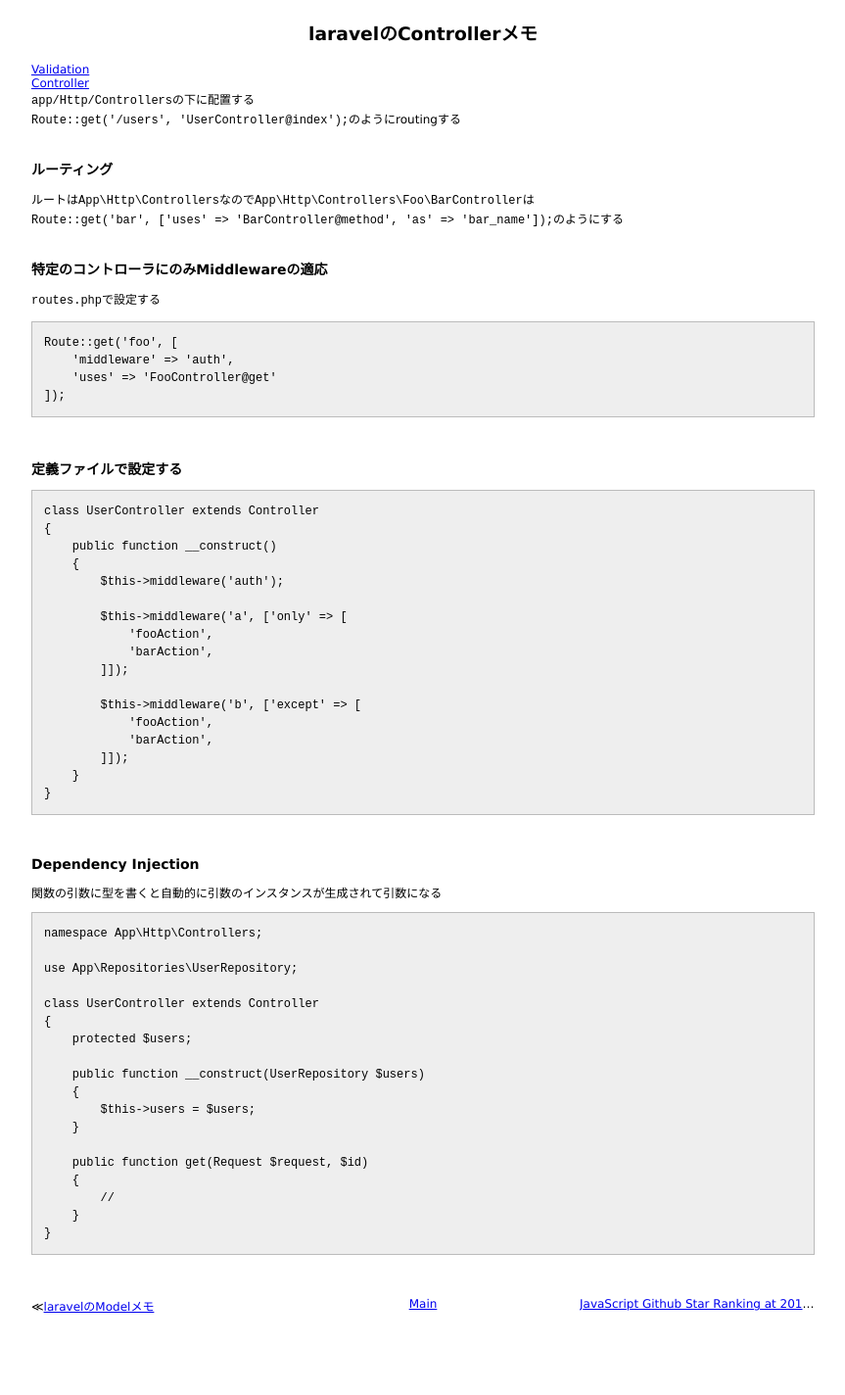
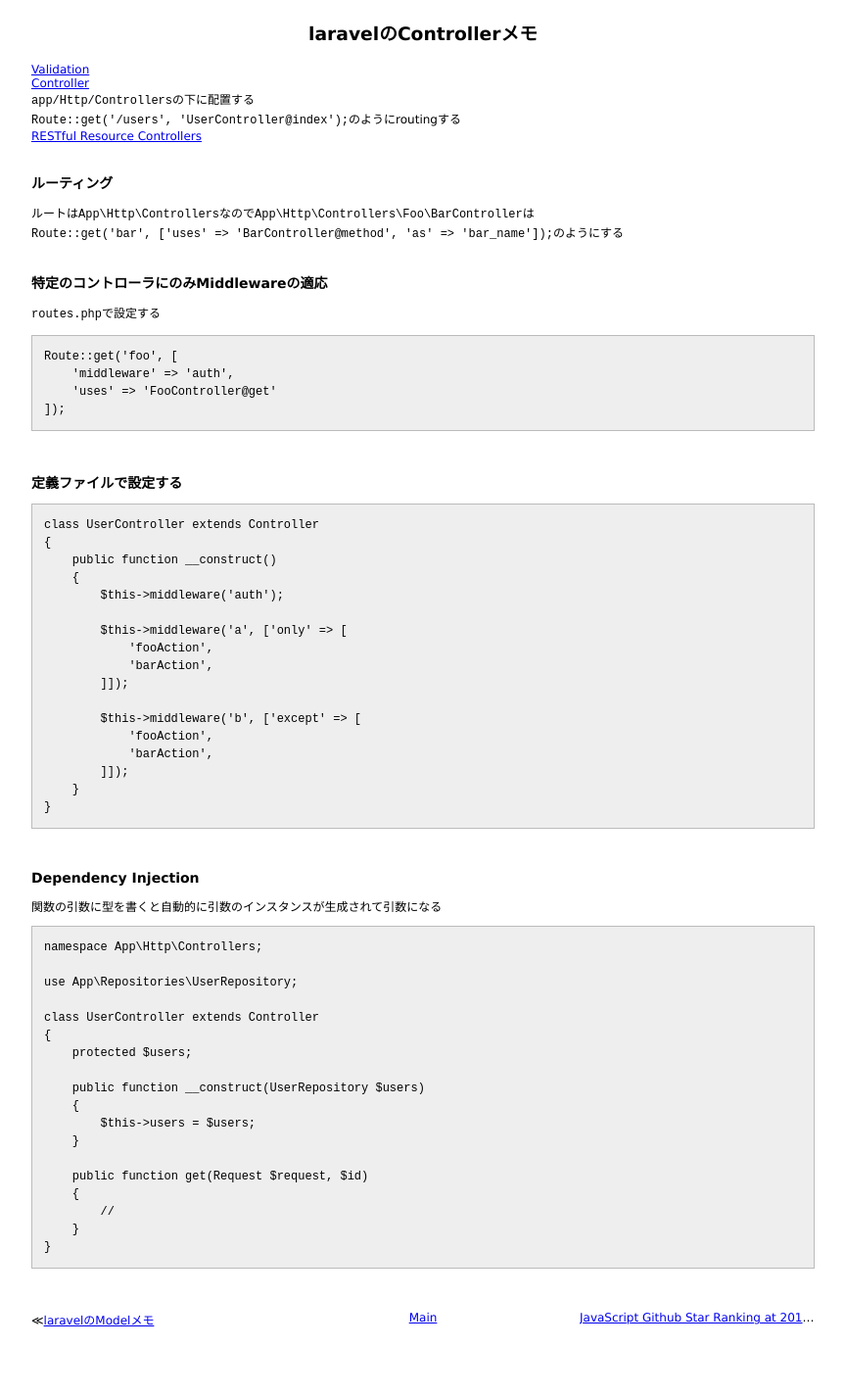
Before and after one commit to 38elements/38elements.github.com, a Jekyll site: the page built from _posts/2016-05-06-laravel-controller.md, in a window 1280 px wide. Shown: the whole page at 98% size, without its empty margins (208-1071 px from the left). Built offline with Jekyll 4.4.1, drawn with Linux system fonts in a browser that asks for light colours.

Commit message:
Update 2016-05-06-laravel-controller.md

```diff
--- a/_posts/2016-05-06-laravel-controller.md
+++ b/_posts/2016-05-06-laravel-controller.md
@@ -6,6 +6,7 @@ title: laravelのControllerメモ
 [Controller](https://laravel.com/docs/5.2/controllers)
 `app/Http/Controllers`の下に配置する
 `Route::get('/users', 'UserController@index');`のようにroutingする
+[RESTful Resource Controllers](https://laravel.com/docs/5.2/controllers#restful-resource-controllers)
 <br>
 
 ### ルーティング
```
